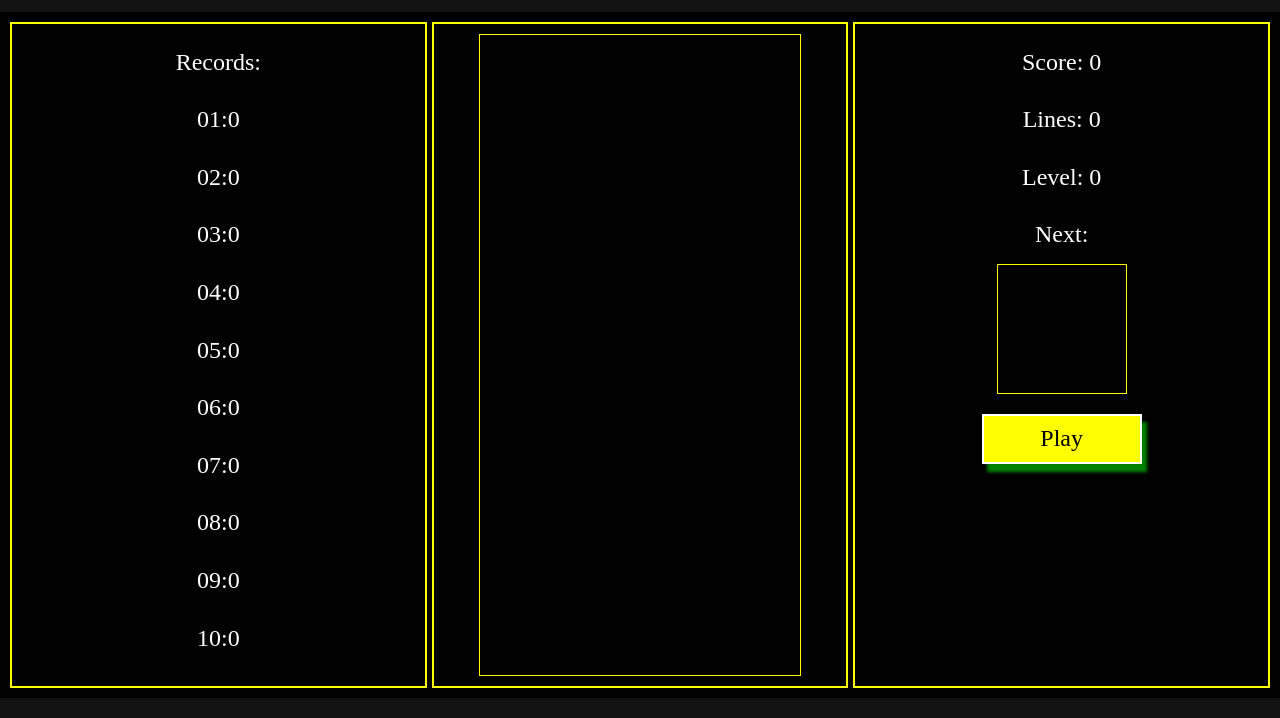
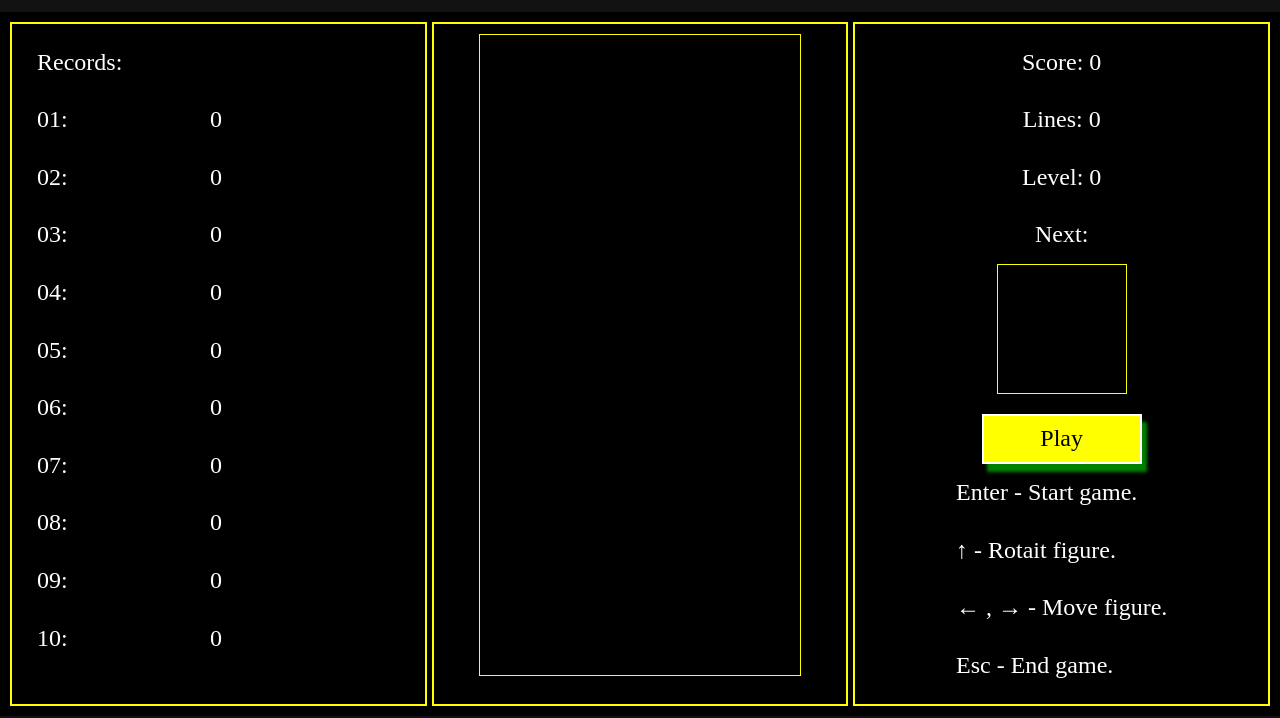
Before and after one commit to M0rl0ck/RSSHCOOL0, a plain HTML site: page random-game/index.html in a window 1280 px wide. Shown: the part 88-806 px from the top of the page. Drawn offline with Linux system fonts and the light colour scheme.

Commit message:
fix: markup

```diff
--- a/random-game/assets/css/style.css
+++ b/random-game/assets/css/style.css
@@ -6,10 +6,12 @@ header {
 }
 
 body {
+  min-height: 100vh;
   display: flex;
   flex-direction: column;
   justify-content: space-between;
   background-color: #000;
+  user-select: none;
 }
 
 h1 {
@@ -20,6 +22,7 @@ h1 {
 
 .main {
   padding: 10px;
+  min-height: 100%;
   display: flex;
   flex-wrap: wrap;
   gap: 5px;
@@ -38,13 +41,32 @@ p {
   display: flex;
   flex-direction: column;
   justify-content: start;
-  align-items: center;
   padding: 10px;
   border: 2px;
   border-style: solid;
   border-color: yellow;
   color: white;
   font-size: 24px;
+}
+
+.left-container {
+  align-items: flex-start;
+}
+
+.m-container,
+.right-container {
+  align-items: center;
+}
+
+.record {
+  min-width: 200px;
+  display: flex;
+  justify-content: space-between;
+  align-items: center;
+}
+.records {
+  padding-left: 50px;
+  text-align: end;
 }
 
 canvas {
--- a/random-game/assets/js/func.js
+++ b/random-game/assets/js/func.js
@@ -267,6 +267,7 @@ const startGame = () => {
   lines = 0;
   level = 0;
   countLines = 0;
+  count = counter;
   scoreText.textContent = score;
   linesText.textContent = lines;
   levelText.textContent = level;
@@ -282,6 +283,9 @@ const startGame = () => {
 };
 
 const keyPress = (event) => {
+  if (event.code === "Escape" && gameStatus) {
+    stopGame();
+  }
   if (event.code === "Enter" && !gameStatus) {
     startGame();
     return;
--- a/random-game/index.html
+++ b/random-game/index.html
@@ -20,19 +20,41 @@
     <main class="main">
         <div class="left-container">
             <p>Records:</p>
-            <p>01:<span class="records">0</span></p>
-            <p>02:<span class="records">0</span></p>
-            <p>03:<span class="records">0</span></p>
-            <p>04:<span class="records">0</span></p>
-            <p>05:<span class="records">0</span></p>
-            <p>06:<span class="records">0</span></p>
-            <p>07:<span class="records">0</span></p>
-            <p>08:<span class="records">0</span></p>
-            <p>09:<span class="records">0</span></p>
-            <p>10:<span class="records">0</span></p>
+            <div class="record">
+                <p>01:</p> <span class="records">0</span>
+            </div>
+            <div class="record">
+                <p>02:</p> <span class="records">0</span>
+            </div>
+            <div class="record">
+                <p>03:</p> <span class="records">0</span>
+            </div>
+            <div class="record">
+                <p>04:</p> <span class="records">0</span>
+            </div>
+            <div class="record">
+                <p>05:</p> <span class="records">0</span>
+            </div>
+            <div class="record">
+                <p>06:</p> <span class="records">0</span>
+            </div>
+            <div class="record">
+                <p>07:</p> <span class="records">0</span>
+            </div>
+            <div class="record">
+                <p>08:</p> <span class="records">0</span>
+            </div>
+            <div class="record">
+                <p>09:</p> <span class="records">0</span>
+            </div>
+            <div class="record">
+                <p>10:</p> <span class="records">0</span>
+            </div>
+
         </div>
+
         <div class="m-container">
-            <canvas width="320" height="640" class="canvas">
+            <canvas width=" 320" height="640" class="canvas">
 
             </canvas>
 
@@ -46,6 +68,13 @@
             <canvas width="128" height="128" class="next-canvas"></canvas>
 
             <button class="button">Play</button>
+
+            <div>
+                <p>Enter - <span>Start game.</span></p>
+                <p>&uarr; - <span> Rotait figure.</span></p>
+                <p>&larr; , &rarr; - <span>Move figure.</span></p>
+                <p>Esc - <span>End game.</span></p>
+            </div>
 
         </div>
     </main>
```
